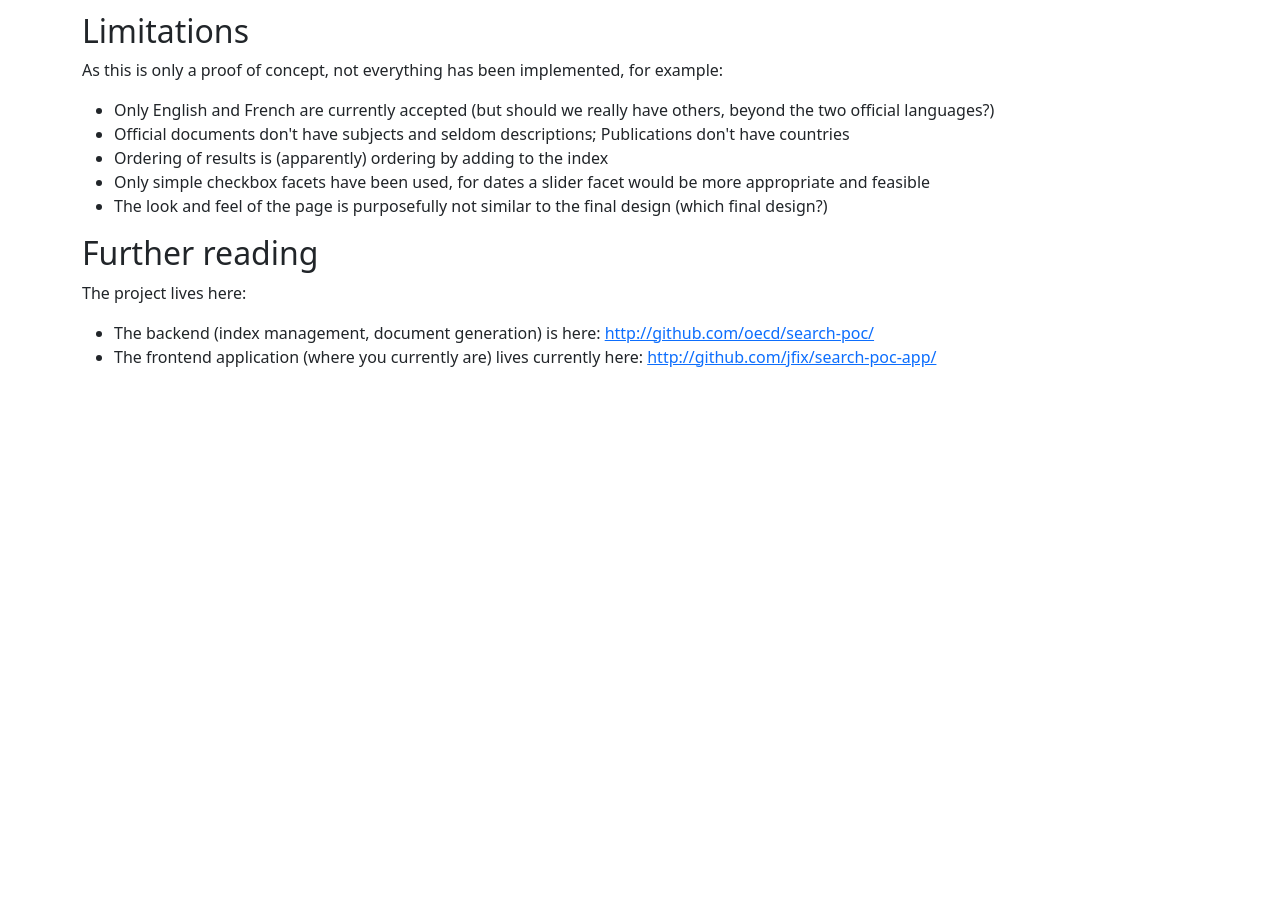
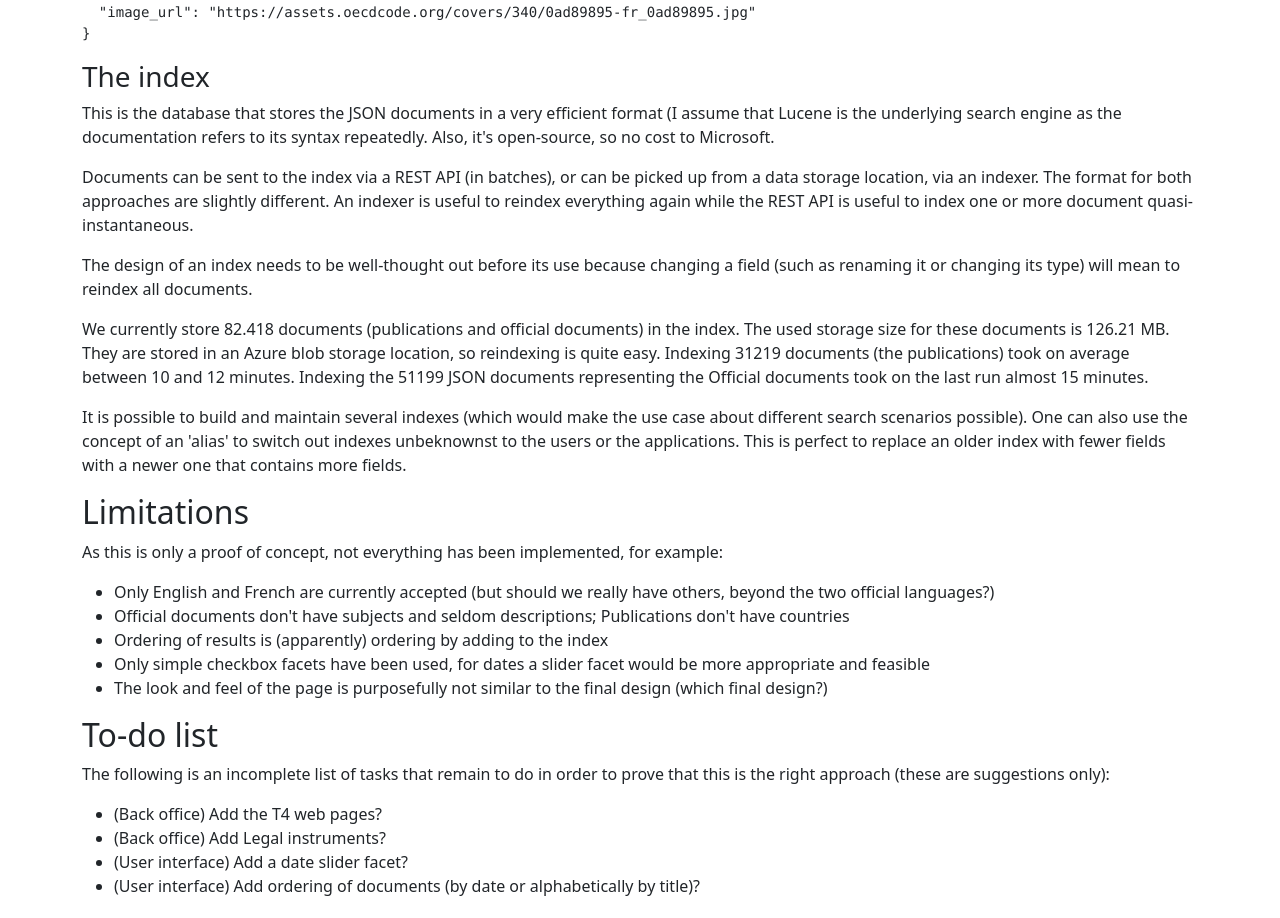
Before and after one commit to jfix/search-poc-app, a React (Create React App) app: page /about in a window 1280 px wide. Shown: the part 2525-3443 px from the top of the page. Before the commit the page ends 2910 px from the top, so only its background shows below. Built offline with nearby package versions, Linux system fonts and the light colour scheme; no server answers.

Commit message:
Info on index, and to-do list

```diff
--- a/src/pages/About/About.js
+++ b/src/pages/About/About.js
@@ -65,6 +65,7 @@ export default function About() {
               <li><strong>URL</strong>, this is another obligatory item because without an URL what use is the search result?</li>
               <li><strong>Language</strong>, can be more than one, only English and French are currently accepted within the context of the PoC</li>
               <li><strong>Description</strong>, again can be English or French. This gives some more meat to the index, otherwise the search index would only be able to search inside the titles for a user-submitted query.</li>
+              <li><strong>Subjects</strong>, they are the equivalent of "topics" or "themes". They may exist in English and/or French. Publication have both, Official documents have none.</li>
               <li><strong>Size</strong>, this field encompasses the quantity of an item, such as the number of pages of a publication or an Official document, or the length, in minutes, of a Podcast.</li>
               <li><strong>Image URL</strong> is a link to an image that can be displayed next to the search result. This makes sense for publications where we have usually a cover, but may not work for Official documents.</li>
             </ul>
@@ -111,6 +112,18 @@ export default function About() {
               }
               )}
 
+            <h3>The index</h3>
+
+            <p>This is the database that stores the JSON documents in a very efficient format (I assume that Lucene is the underlying search engine as the documentation refers to its syntax repeatedly. Also, it's open-source, so no cost to Microsoft.</p>
+
+            <p>Documents can be sent to the index via a REST API (in batches), or can be picked up from a data storage location, via an indexer. The format for both approaches are slightly different. An indexer is useful to reindex everything again while the REST API is useful to index one or more document quasi-instantaneous.</p>
+
+            <p>The design of an index needs to be well-thought out before its use because changing a field (such as renaming it or changing its type) will mean to reindex all documents.</p>
+
+            <p>We currently store 82.418 documents (publications and official documents) in the index. The used storage size for these documents is 126.21 MB. They are stored in an Azure blob storage location, so reindexing is quite easy. Indexing 31219 documents (the publications) took on average between 10 and 12 minutes. Indexing the 51199 JSON documents representing the Official documents took on the last run almost 15 minutes.</p>
+
+            <p>It is possible to build and maintain several indexes (which would make the use case about different search scenarios possible). One can also use the concept of an 'alias' to switch out indexes unbeknownst to the users or the applications. This is perfect to replace an older index with fewer fields with a newer one that contains more fields.</p>
+
             <h2>Limitations</h2>
             <p>As this is only a proof of concept, not everything has been implemented, for example:</p>
             <ul>
@@ -119,6 +132,16 @@ export default function About() {
               <li>Ordering of results is (apparently) ordering by adding to the index</li>
               <li>Only simple checkbox facets have been used, for dates a slider facet would be more appropriate and feasible</li>
               <li>The look and feel of the page is purposefully not similar to the final design (which final design?)</li>
+            </ul>
+
+            <h2>To-do list</h2>
+
+            <p>The following is an incomplete list of tasks that remain to do in order to prove that this is the right approach (these are suggestions only):</p>
+            <ul>
+              <li>(Back office) Add the T4 web pages?</li>
+              <li>(Back office) Add Legal instruments?</li>
+              <li>(User interface) Add a date slider facet?</li>
+              <li>(User interface) Add ordering of documents (by date or alphabetically by title)?</li>
             </ul>
 
             <h2>Further reading</h2>
```
